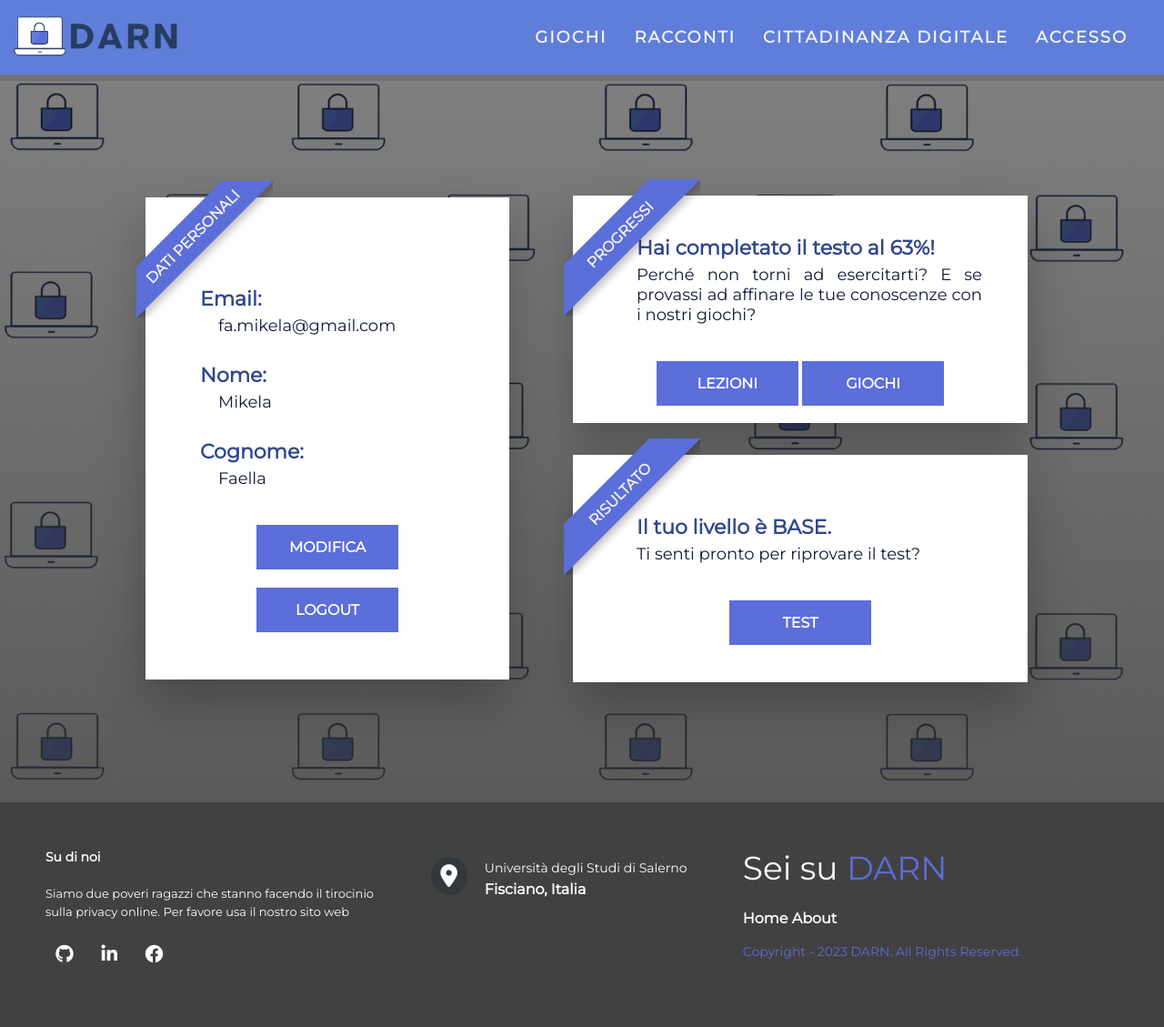
After one commit to MichelaFaella/BeingDigital, a Spring Boot app: page /utente in a window 1280 px wide. The commit adds this page. Shown: the whole page at 91% size. Run offline with Spring Boot 4, Linux system fonts and the light colour scheme.

Commit message:
User area added and footer fixed

```diff
--- /dev/null
+++ b/src/main/java/it/unisa/darn/application/control/UtenteController.java
@@ -0,0 +1,16 @@
+package it.unisa.darn.application.control;
+
+import org.springframework.stereotype.Controller;
+import org.springframework.web.bind.annotation.GetMapping;
+import org.springframework.web.bind.annotation.RequestMapping;
+
+@Controller
+@RequestMapping("/utente")
+public class UtenteController {
+
+  @GetMapping
+  public String get() {
+    return "utente";
+  }
+
+}
--- a/src/main/resources/static/stylesheet/footer.css
+++ b/src/main/resources/static/stylesheet/footer.css
@@ -15,13 +15,11 @@
 
 footer {
     background-color: #414141;
-  width: 100%;
     text-align: left;
-  /* font-family: sans-serif; */
     font-weight: bold;
     font-size: 16px;
     padding: 50px;
-  /* margin-top: 50px; */
+    overflow-x: hidden;
 }
 
 .footer .footer-left,
@@ -166,6 +164,7 @@ footer {
     .footer {
         font-size: 14px;
     }
+
     .footer .footer-left,
     .footer .footer-center,
     .footer .footer-right {
@@ -174,6 +173,7 @@ footer {
         margin-bottom: 40px;
         text-align: center;
     }
+
     .footer .footer-center i {
         margin-left: 0;
     }
--- /dev/null
+++ b/src/main/resources/static/stylesheet/utente.css
@@ -0,0 +1,235 @@
+* {
+    margin: 0;
+    padding: 0;
+    font-family: "Montserrat";
+}
+
+:root {
+    --bg-color: #121b37;
+    --text-color: #f2f2f2;
+    --main-color: #30478c;
+    --second-color: #273a73;
+    --notify-color: #5b6ed9;
+    --white-color: white;
+}
+
+.utente {
+    display: grid;
+    grid-template-columns: repeat(2, 30rem);
+    justify-content: center;
+    align-items: center;
+    min-height: 100vh;
+    background: linear-gradient(rgba(0, 0, 0, 0.5), #282828c4), url(/img/backgroundLogo.png);
+    background-size: contain;
+    overflow-x: hidden;
+}
+
+.daticard {
+    display: flex;
+    justify-content: center;
+    align-items: center;
+    position: relative;
+    flex-direction: column;
+    width: 400px;
+    height: 530px;
+    background-color: var(--white-color);
+    box-shadow: 0 25px 50px rgba(0, 0, 0, 0.25);
+}
+
+.daticard span {
+    position: absolute;
+    top: -18px;
+    left: -10px;
+    width: 150px;
+    height: 150px;
+    justify-content: center;
+    display: flex;
+    align-items: center;
+    overflow: hidden;
+}
+
+.daticard span::before {
+    content: 'Dati personali';
+    position: absolute;
+    width: 150%;
+    height: 40px;
+    background-color: var(--notify-color);
+    transform: rotate(-45deg) translateY(-20px);
+    display: flex;
+    justify-content: center;
+    align-items: center;
+    text-transform: uppercase;
+    color: var(--text-color);
+    font-weight: 600;
+    box-shadow: 0 5px 10px rgba(0, 0, 0, 0.25);
+}
+
+.plus {
+    display: flex;
+    flex-direction: column;
+    justify-content: center;
+    display: flex;
+    align-items: center;
+}
+
+.progcard {
+    display: flex;
+    justify-content: center;
+    align-items: center;
+    position: relative;
+    flex-direction: column;
+    width: 500px;
+    height: 250px;
+    background-color: var(--white-color);
+    box-shadow: 0 25px 50px rgba(0, 0, 0, 0.25);
+}
+
+.progcard span {
+    position: absolute;
+    top: -18px;
+    left: -10px;
+    width: 150px;
+    height: 150px;
+    justify-content: center;
+    display: flex;
+    align-items: center;
+    overflow: hidden;
+}
+
+.progcard span::before {
+    content: 'Progressi';
+    position: absolute;
+    width: 150%;
+    height: 40px;
+    background-color: var(--notify-color);
+    transform: rotate(-45deg) translateY(-20px);
+    display: flex;
+    justify-content: center;
+    align-items: center;
+    text-transform: uppercase;
+    color: var(--text-color);
+    font-weight: 600;
+    box-shadow: 0 5px 10px rgba(0, 0, 0, 0.25);
+}
+
+.lesscard {
+    margin-top: 35px;
+    display: flex;
+    justify-content: center;
+    align-items: center;
+    position: relative;
+    flex-direction: column;
+    width: 500px;
+    height: 250px;
+    background-color: var(--white-color);
+    box-shadow: 0 25px 50px rgba(0, 0, 0, 0.25);
+}
+
+.lesscard span {
+    position: absolute;
+    top: -18px;
+    left: -10px;
+    width: 150px;
+    height: 150px;
+    justify-content: center;
+    display: flex;
+    align-items: center;
+    overflow: hidden;
+}
+
+.lesscard span::before {
+    content: 'Risultato';
+    position: absolute;
+    width: 150%;
+    height: 40px;
+    background-color: var(--notify-color);
+    transform: rotate(-45deg) translateY(-20px);
+    display: flex;
+    justify-content: center;
+    align-items: center;
+    text-transform: uppercase;
+    color: var(--text-color);
+    font-weight: 600;
+    box-shadow: 0 5px 10px rgba(0, 0, 0, 0.25);
+}
+
+.textUtente {
+    margin-top: 55px;
+    width: 70%;
+}
+
+.line {
+    margin-bottom: 30px;
+}
+
+.line h3 {
+    color: var(--main-color);
+    font-size: 22px;
+}
+
+.line p {
+    margin-left: 20px;
+    margin-top: 5px;
+    color: #121b37;
+    font-size: 18px;
+}
+
+.btnUtente {
+    width: 150px;
+    text-decoration: none;
+    display: inline-block;
+    margin: 10px 0;
+    padding: 12px 0;
+    color: var(--white-color);
+    background-color: var(--notify-color);
+    border: 3px solid var(--notify-color);
+    position: relative;
+    transition: 0.5s;
+    cursor: pointer;
+    text-align: center;
+    text-transform: uppercase;
+    font-weight: 600;
+}
+
+.btnUtente:hover {
+    background-color: var(--white-color);
+    color: var(--notify-color);
+}
+
+.textProg {
+    width: 80%;
+    text-align: justify;
+    margin-top: 35px;
+}
+
+.areabtn1 {
+    display: flex;
+    flex-direction: column;
+}
+
+@media (max-width: 800px) {
+
+    .utente {
+        display: flex;
+        flex-direction: column;
+        padding: 20px;
+
+    }
+
+    .daticard {
+        margin-bottom: 35px;
+        width: 500px;
+        height: 450px;
+
+    }
+
+    .areabtn1 {
+        display: flex;
+        flex-direction: row;
+    }
+
+    .btnUtente {
+        margin: 10px 5px;
+    }
+
+}
--- a/src/main/resources/templates/fragments/header.html
+++ b/src/main/resources/templates/fragments/header.html
@@ -14,13 +14,13 @@
 </head>
 <body class>
 <header class="all-headerbody">
-    <a href="/static"><img alt="" class="logo" src="/img/Logo.png"></a>
+    <a href="/"><img alt="" class="logo" src="/img/Logo.png"></a>
     <!-- riscaricati il logo che è diverso -->
     <ul class="nav-menu">
         <li><a href="">Giochi</a></li>
         <li><a href="">Racconti</a></li>
         <li><a href="">Cittadinanza digitale</a></li>
-        <li><a href="">Accesso</a></li>
+        <li><a href="/login">Accesso</a></li>
     </ul>
     <div class="hamburger">
         <span class="bar"></span>
--- /dev/null
+++ b/src/main/resources/templates/utente.html
@@ -0,0 +1,61 @@
+<!DOCTYPE html>
+<html lang="it" xmlns:th="http://www.thymeleaf.org">
+<head>
+    <meta charset="UTF-8">
+    <meta content="width=device-width, initial-scale=1.0" name="viewport">
+    <title>Area Personale</title>
+    <link href="/stylesheet/utente.css" rel="stylesheet">
+</head>
+<body>
+<th:block th:include="fragments/header"></th:block>
+<div class="utente">
+    <div class="daticard">
+        <span></span>
+        <div class="textUtente">
+            <div class="line"><h3>Email:</h3>
+                <p>fa.mikela@gmail.com</p></div>
+            <div class="line"><h3>Nome:</h3>
+                <p>Mikela</p></div>
+            <div class="line"><h3>Cognome:</h3>
+                <p>Faella</p></div>
+        </div>
+        <div class="areabtn1">
+            <a class="btnUtente" href="">Modifica</a>
+            <a class="btnUtente" href="">Logout</a>
+        </div>
+
+    </div>
+    <div class="plus">
+        <div class="progcard">
+            <span></span>
+            <div class="textProg">
+                <div class="line">
+                    <h3 style="margin-left: 20px;">Hai completato il testo al 63%!</h3>
+                    <p> Perché non torni ad esercitarti?
+                        E se provassi ad affinare le tue conoscenze con i nostri giochi? </p></div>
+            </div>
+            <div class="areabtn">
+                <a class="btnUtente" href="">lezioni</a>
+                <a class="btnUtente" href="">giochi</a>
+            </div>
+
+        </div>
+        <div class="lesscard">
+            <span></span>
+            <div class="textProg">
+                <div class="line">
+                    <h3 style="margin-left: 20px;">Il tuo livello è BASE.</h3>
+                    <p> Ti senti pronto per riprovare il test? </p></div>
+            </div>
+            <div class="areabtn">
+                <a class="btnUtente" href="">Test</a>
+            </div>
+
+        </div>
+    </div>
+</div>
+
+<th:block th:include="fragments/footer"></th:block>
+
+</body>
+</html>
```
Also changed, not shown: src/main/resources/static/img/backgroundLogo.png (added). Lines whose indentation alone changed are shown as unchanged.
